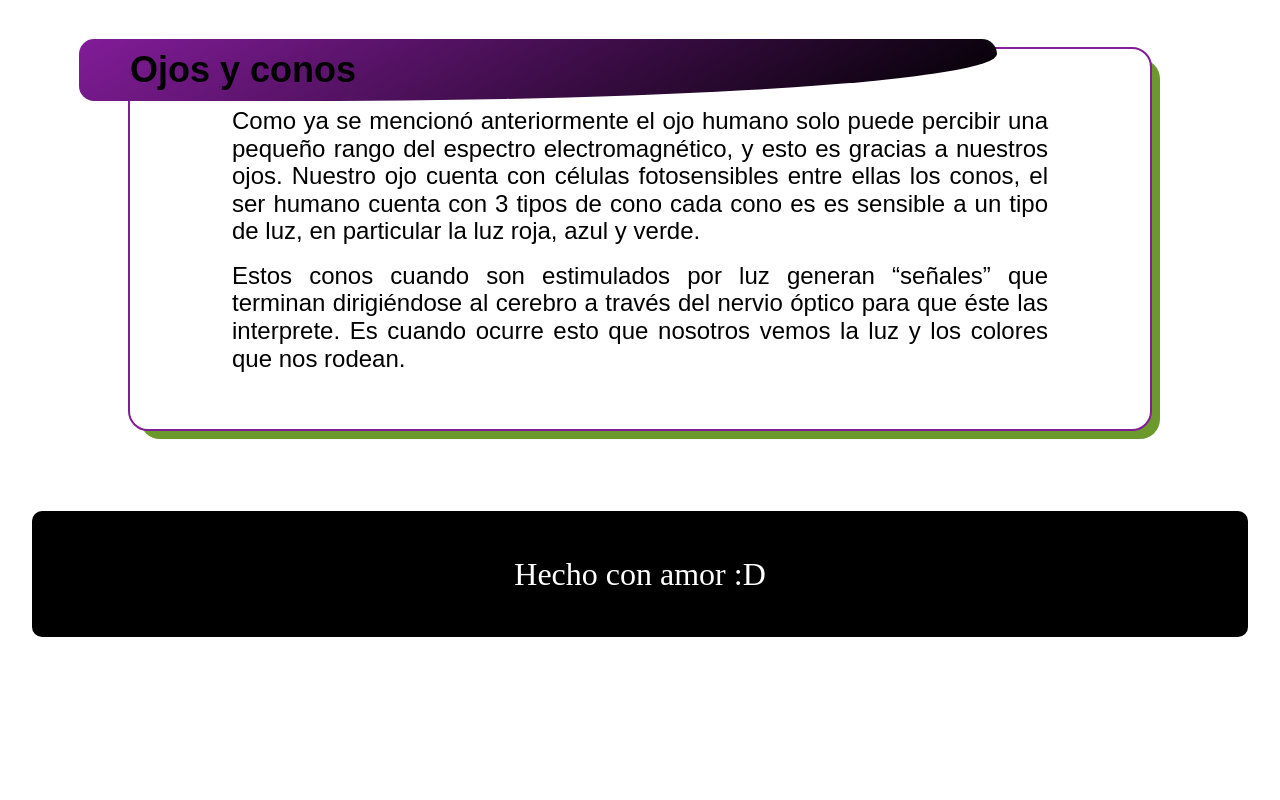
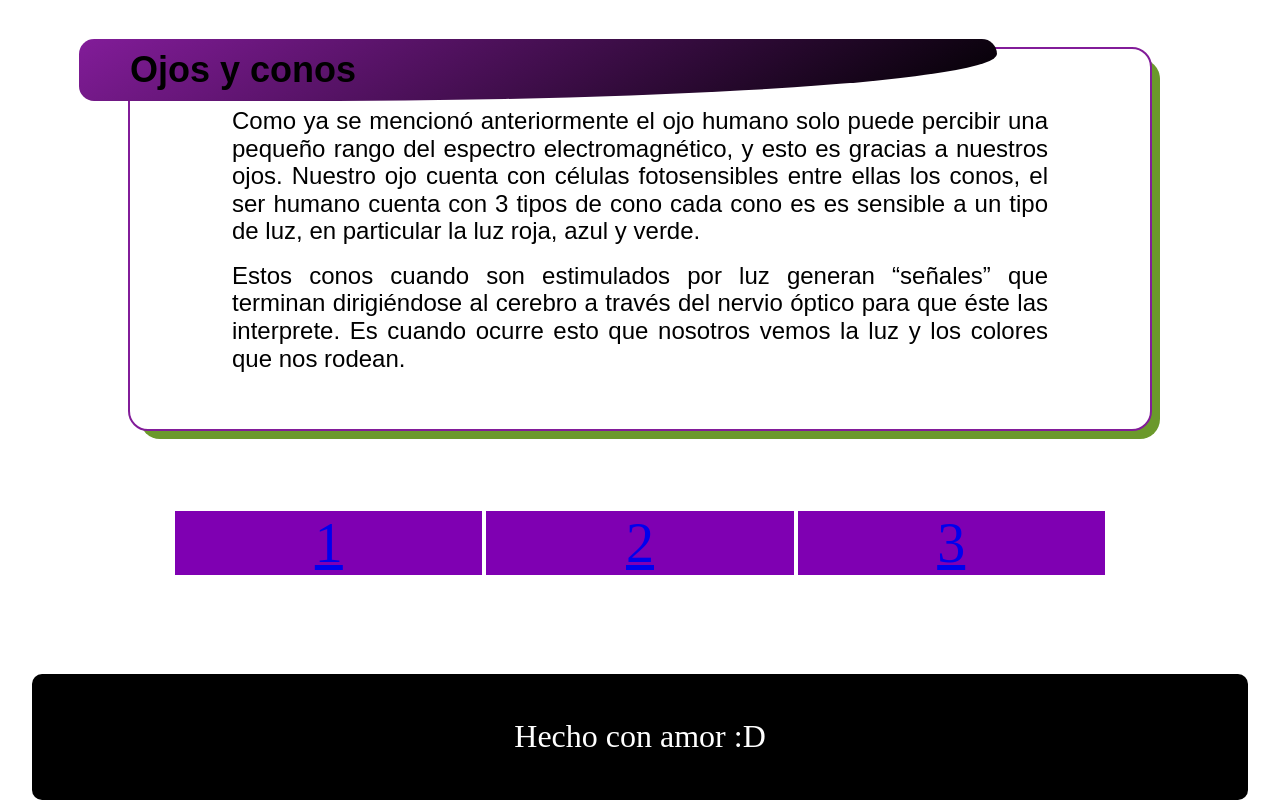
Before and after one commit to BrickRock/Teoria-Color, a plain HTML site: page contenido/bloque-uno.html in a window 1280 px wide. Shown: the part 2213-3013 px from the top of the page. Before the commit the page ends 2850 px from the top, so only its background shows below. Drawn offline with Linux system fonts and the light colour scheme.

```diff
--- a/contenido/bloque-uno.html
+++ b/contenido/bloque-uno.html
@@ -89,6 +89,18 @@
 
 
     </main>
+
+    <div class="barra-progreso">
+        <nav>
+
+            <div class="menu-progreso uno"><a href="#">1</a></div>
+            <div class="menu-progreso"><a href="bloque-dos.html">2</a></div>
+            <div class="menu-progreso"><a href="bloque-tres.html">3</a></div>
+
+            <div class="tabla">Tabla</div>
+        </nav>
+    </div>
+
     <footer class="foot">
         <p class="mensaje-foot">Hecho con amor :D</p>
     </footer>
--- a/css/bloques.css
+++ b/css/bloques.css
@@ -92,4 +92,35 @@
 
 
 
-/***/
+/**Menu progreso**/
+.barra-progreso
+{
+    inline-size: 80%;
+    margin: auto;
+    text-align: center;
+
+    color: white;
+}
+
+.menu-progreso
+{
+    display: inline-block;
+    inline-size: 30%;
+    font-size: 7vh;
+    background-color: #7f00b2;
+
+    position: relative;
+
+}
+
+
+
+.uno{
+
+}
+
+.tabla
+{
+    inline-size: 90%;
+    margin-left: 5%;
+}
```
Also changed, not shown: contenido/bloque-dos.html (added), contenido/bloque-tres.html (added).
